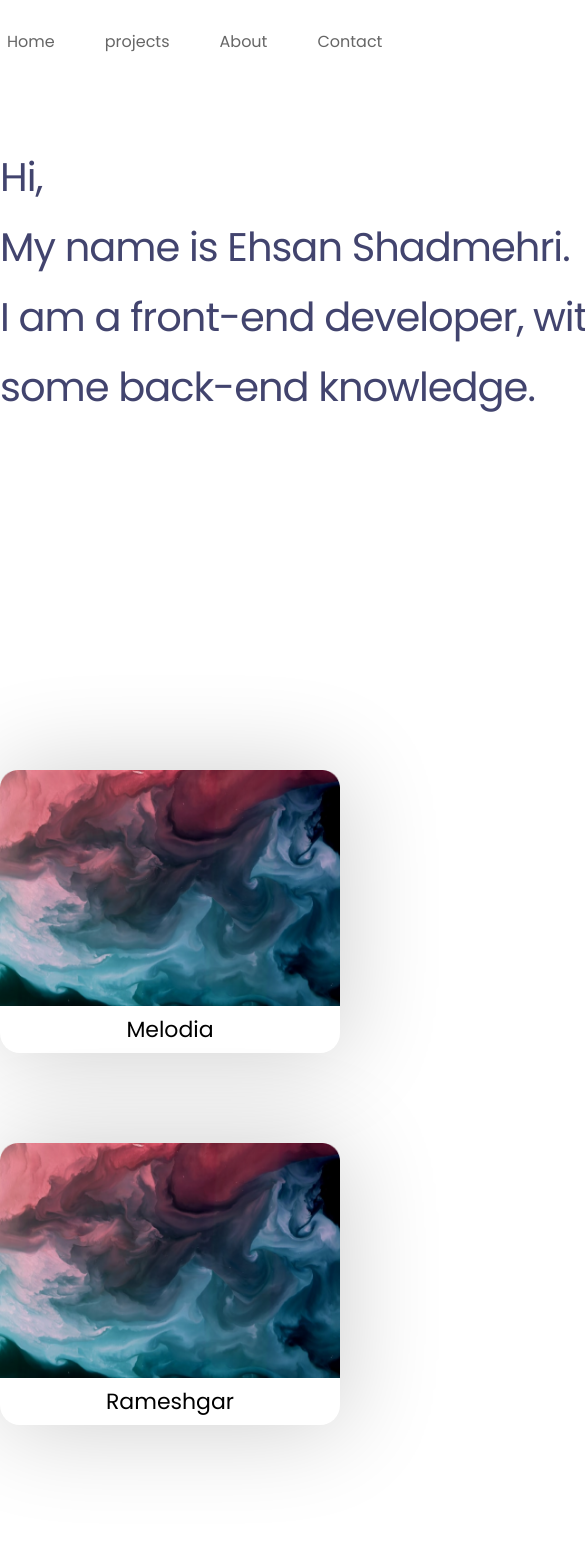
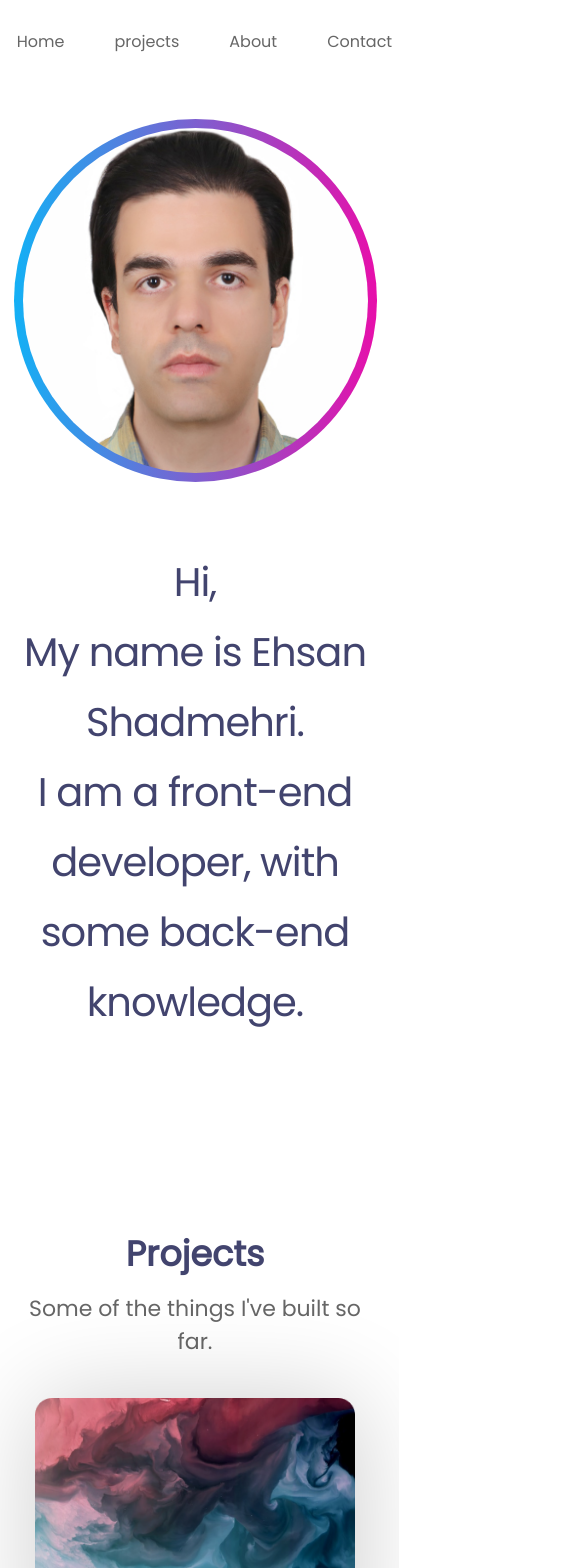
Before and after one commit to ehsansh/portfolio, a React (Create React App) app: page / in a window 390 px wide. Shown: the top 1568 px of the page, 585 px wide, since content can reach past the window. Built offline with nearby package versions, Linux system fonts and the light colour scheme.

Commit message:
make the project responsive

```diff
--- a/src/App.scss
+++ b/src/App.scss
@@ -43,6 +43,6 @@ body {
 }
 @media (max-width: 1200px) {
     .content {
-        width: 950%;
+        width: 95%;
     }
 }
--- a/src/components/Home.js
+++ b/src/components/Home.js
@@ -54,8 +54,6 @@ const Home = () => {
                             <h3>Music Editor</h3>
                         </Link>
                     </div>
-                </div>
-                <div className='projects-wrapper'>
                     <div className='project'>
                         <Link to='/rameshgar'>
                             <img
--- a/src/components/styles/Header.scss
+++ b/src/components/styles/Header.scss
@@ -21,3 +21,10 @@ header {
         }
     }
 }
+@media (max-width: 1200px) {
+    header {
+        ul {
+            width: 95%;
+        }
+    }
+}
--- a/src/components/styles/Home.scss
+++ b/src/components/styles/Home.scss
@@ -46,12 +46,13 @@
         }
         div.projects-wrapper {
             display: flex;
-            justify-content: space-between;
+            flex-wrap: wrap;
+            justify-content: center;
             margin-top: 40px;
             div.project {
-                width: 340px;
+                width: 320px;
                 text-decoration: none;
-                margin-bottom: 50px;
+                margin: 0 20px 50px;
                 box-shadow: 2px 2px 100px rgba(0, 0, 0, 0.2);
                 border-radius: 20px;
                 a {
@@ -106,3 +107,16 @@
         }
     }
 }
+@media (max-width: 1150px) {
+    .Home {
+        section.intro {
+            flex-direction: column-reverse;
+            p {
+                text-align: center;
+            }
+            div.img {
+                margin: 42px auto 0;
+            }
+        }
+    }
+}
```
